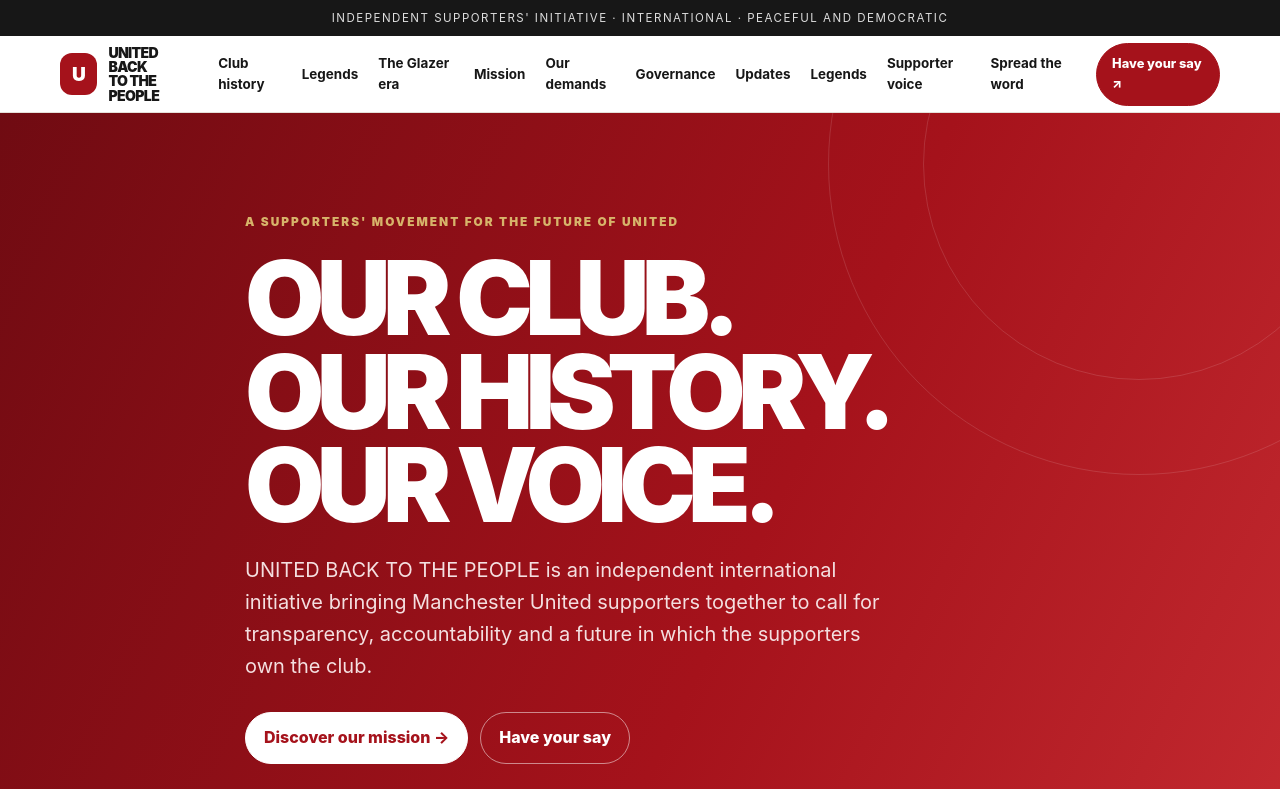
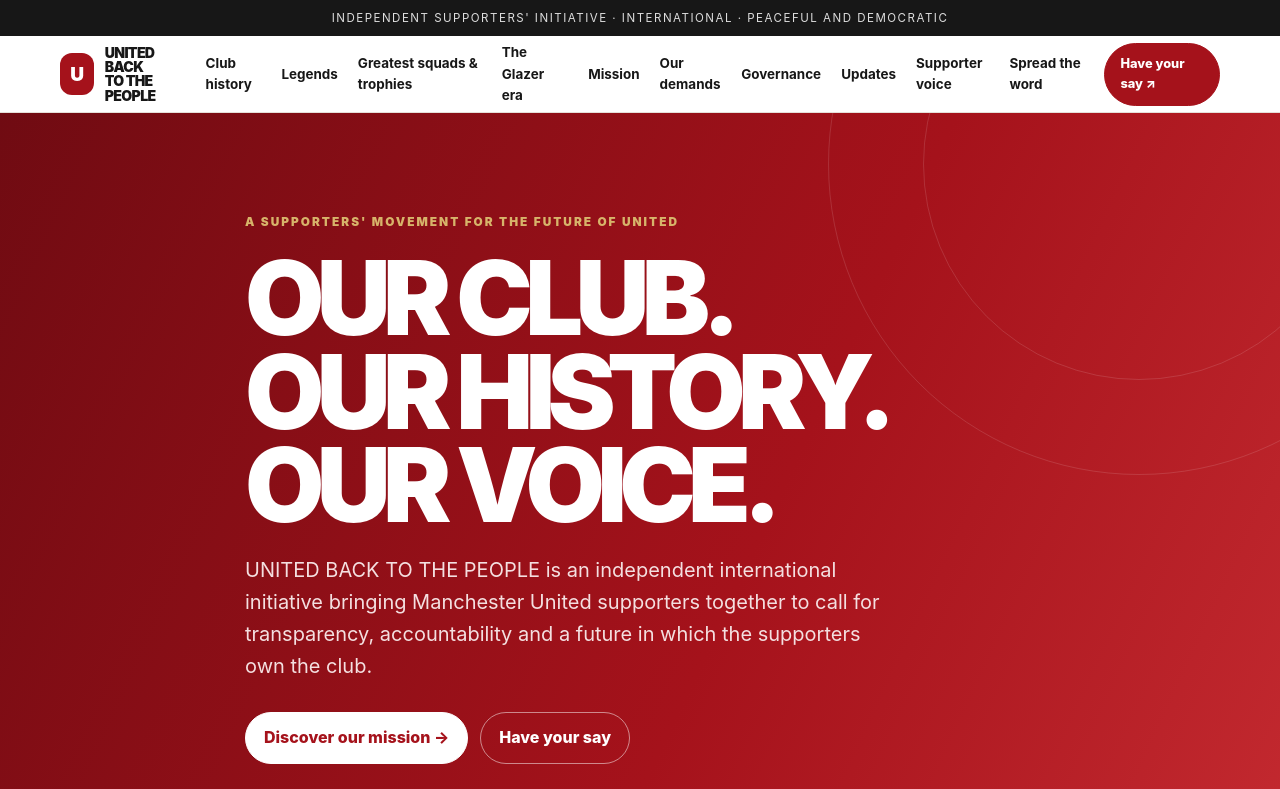
Before and after one commit to Lionel39693/united-back-to-the-people, a plain HTML site: page index.html in a window 1280 px wide. Shown: the top 789 px of the page. Drawn offline with Linux system fonts and the light colour scheme.

Commit message:
Add greatest squads and trophies to main navigation

```diff
--- a/index.html
+++ b/index.html
@@ -27,7 +27,7 @@ section{padding:80px 0}.mission,.governance{background:#fff}.head{max-width:740p
 <div class="topline">Independent supporters' initiative · International · Peaceful and democratic</div>
 <header><div class="wrap nav">
 <a class="brand" href="#home" aria-label="United Back to the People home"><span class="crest">U</span><span>UNITED BACK<br>TO THE PEOPLE</span></a>
-<nav class="links" id="links" aria-label="Main navigation"><a href="#history">Club history</a><a href="#legends">Legends</a><a href="#glazer-era">The Glazer era</a><a href="#mission">Mission</a><a href="#demands">Our demands</a><a href="#governance">Governance</a><a href="#updates">Updates</a><a href="#legends">Legends</a><a href="#voice">Supporter voice</a><a href="#get-involved">Spread the word</a></nav>
+<nav class="links" id="links" aria-label="Main navigation"><a href="#history">Club history</a><a href="#legends">Legends</a><a href="#greatest-squads">Greatest squads &amp; trophies</a><a href="#glazer-era">The Glazer era</a><a href="#mission">Mission</a><a href="#demands">Our demands</a><a href="#governance">Governance</a><a href="#updates">Updates</a><a href="#voice">Supporter voice</a><a href="#get-involved">Spread the word</a></nav>
 <a class="nav-cta" href="#voice">Have your say ↗</a><button class="menu" id="menu" aria-label="Open navigation" aria-expanded="false" aria-controls="links">☰</button>
 </div></header>
 <main>
```
